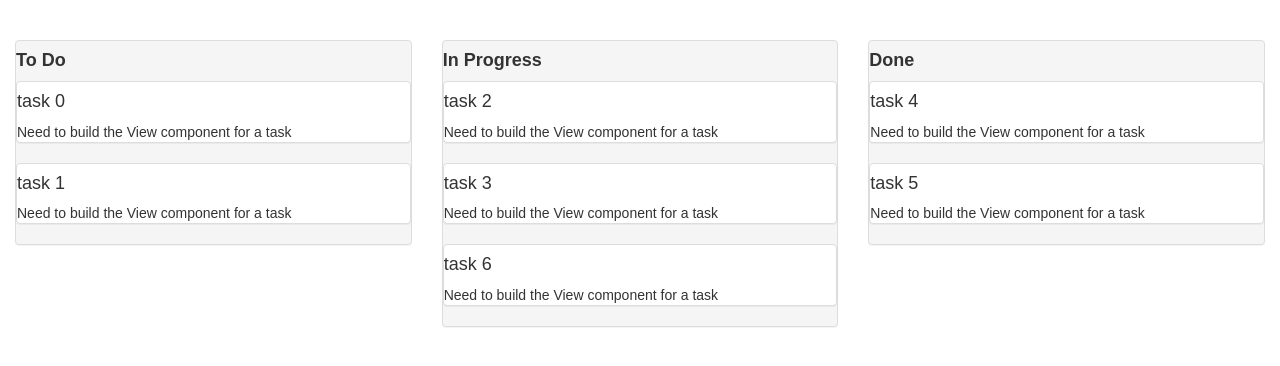
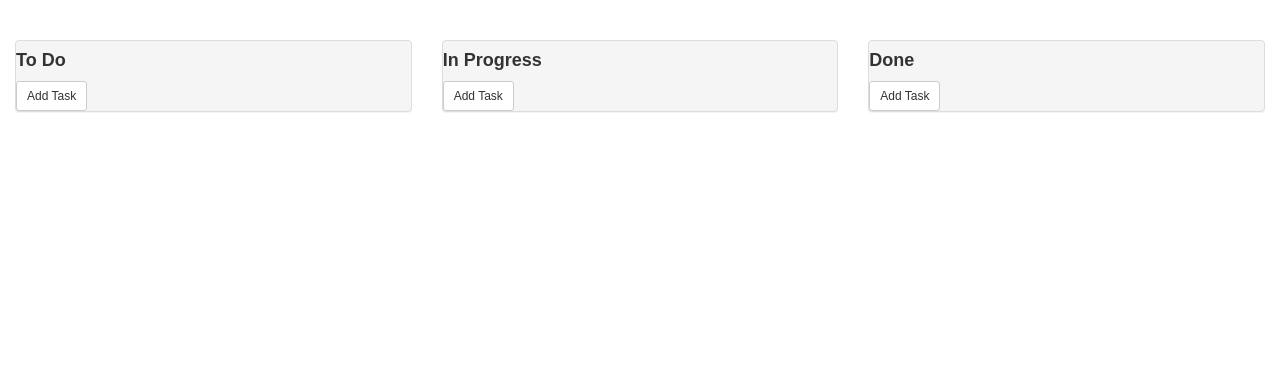
Before and after one commit to mjchamoures/trello-task-manager, a React (Create React App) app: page / in a window 1280 px wide. Shown: the top 366 px of the page. Built offline with nearby package versions, Linux system fonts and the light colour scheme.

Commit message:
Add initial add task capability with mock data

```diff
--- a/src/StatusPanel.js
+++ b/src/StatusPanel.js
@@ -2,7 +2,7 @@
 
 
 import React from 'react';
-import { Row, Col, Panel } from 'react-bootstrap';
+import { Row, Col, Panel, Button } from 'react-bootstrap';
 import TaskCard from './TaskCard.js';
 
 
@@ -37,8 +37,12 @@ class StatusPanel extends React.Component {
     return (
 
       <Panel style={{"background" : "#f5f5f5"}}>
+
         {statusTitle}
+
         {taskCards}
+
+        <Button bsSize="small" onClick={() => { this.props.addTaskClickHandler(this.props.statusId) } }>Add Task</Button>
       </Panel>
 
     );
--- a/src/TaskManager.js
+++ b/src/TaskManager.js
@@ -53,7 +53,9 @@ class TaskManager extends React.Component {
           <StatusPanel
             tasks={tasks}
             title={this.props.statusPanels[i].title}
+            statusId={this.props.statusPanels[i].statusId}
             key={this.props.statusPanels[i].statusId}
+            addTaskClickHandler={(statusId) => this.addTaskClickHandler(statusId)}
           />
         </Col>
 
@@ -75,9 +77,17 @@ class TaskManager extends React.Component {
   }
 
 
-  addTaskClickHandler() {
-
-
+  addTaskClickHandler(statusId) {
+    console.log("add status: " + statusId);
+    var newTask = {
+      title: "test",
+      description : "description",
+      statusId : statusId
+    };
+    this.taskManagerService.addTask(newTask);
+    this.setState({
+      tasks: this.taskManagerService.getAllTasks()
+    });
 
   }
 
--- a/src/TaskManagerService.js
+++ b/src/TaskManagerService.js
@@ -74,7 +74,7 @@ class TaskManagerService {
     ];
 
 
-    return tasks;
+    return this.tasks;
 
   }
 
```
Also changed, not shown: 1 other file (tests, documents, lock files or other folders).
